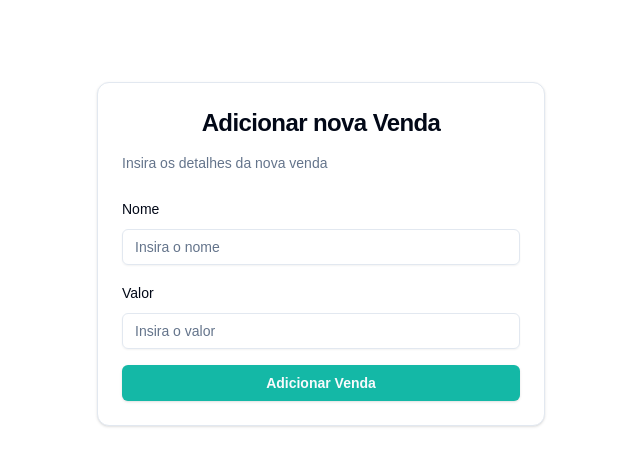
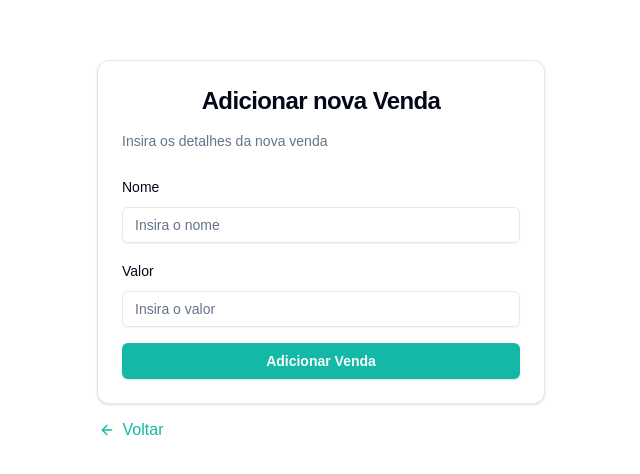
Before and after one commit to pedrocarvalho3/sales-list, a Next.js app: page /sales/new in a window 1280 px wide. Shown: the part 146-620 px from the top of the page, without its empty margins (319-959 px from the left). Built offline with nearby package versions, Linux system fonts and the light colour scheme.

Commit message:
fix: fix duplicate ID issue when adding sales by mapping the highest existing ID and incrementing
- Adjusts the `addSale` function in the store to automatically generate an ID based on the highest
existing ID.

```diff
--- a/src/components/commons/NewSaleForm.tsx
+++ b/src/components/commons/NewSaleForm.tsx
@@ -15,9 +15,10 @@ import { Button } from '@/components/ui/button';
 import { Label } from '@/components/ui/label';
 import useSalesStore from '@/store/salesStore';
 import { useRouter } from 'next/navigation';
+import { ArrowLeft } from 'lucide-react';
 
 export default function NewSaleForm() {
-  const { addSale, sales } = useSalesStore();
+  const { addSale } = useSalesStore();
   const [name, setName] = useState('');
   const [value, setValue] = useState('');
 
@@ -25,19 +26,15 @@ export default function NewSaleForm() {
 
   const handleSubmit = (e: React.FormEvent) => {
     e.preventDefault();
-    addSale({
-      id: sales.length + 1,
-      name,
-      amount: parseFloat(value),
-    });
+    addSale(name, parseFloat(value));
     setName('');
     setValue('');
     router.back();
   };
 
   return (
-    <div className="container mx-auto">
-      <Card className="mx-auto max-w-md">
+    <div className="container mx-auto max-w-md">
+      <Card>
         <CardHeader>
           <CardTitle className="mb-2 text-center text-2xl">
             Adicionar nova Venda
@@ -76,6 +73,16 @@ export default function NewSaleForm() {
           </form>
         </CardContent>
       </Card>
+
+      <Button
+        variant="link"
+        size="icon"
+        onClick={() => router.back()}
+        className="text-md ml-4 mt-2 text-teal-500 transition-all duration-200 hover:text-teal-400"
+      >
+        <ArrowLeft className="h-8 w-8" />
+        Voltar
+      </Button>
     </div>
   );
 }
--- a/src/store/salesStore.ts
+++ b/src/store/salesStore.ts
@@ -8,7 +8,7 @@ interface Sale {
 
 interface SalesStore {
   sales: Sale[];
-  addSale: (sale: Sale) => void;
+  addSale: (name: string, amount: number) => void;
   updateSale: (updatedSale: Sale) => void;
   deleteSale: (id: number) => void;
 }
@@ -19,7 +19,13 @@ const useSalesStore = create<SalesStore>(set => ({
     { id: 2, name: 'Iphone 15 PRO MAX', amount: 7500.5 },
     { id: 3, name: 'Notebook Samsung', amount: 3600.0 },
   ],
-  addSale: sale => set(state => ({ sales: [...state.sales, sale] })),
+  addSale: (name, amount) =>
+    set(state => {
+      const maxId =
+        state.sales.length > 0 ? Math.max(...state.sales.map(s => s.id)) : 0;
+      const newSale: Sale = { id: maxId + 1, name, amount };
+      return { sales: [...state.sales, newSale] };
+    }),
   updateSale: updatedSale =>
     set(state => ({
       sales: state.sales.map(sale =>
```
